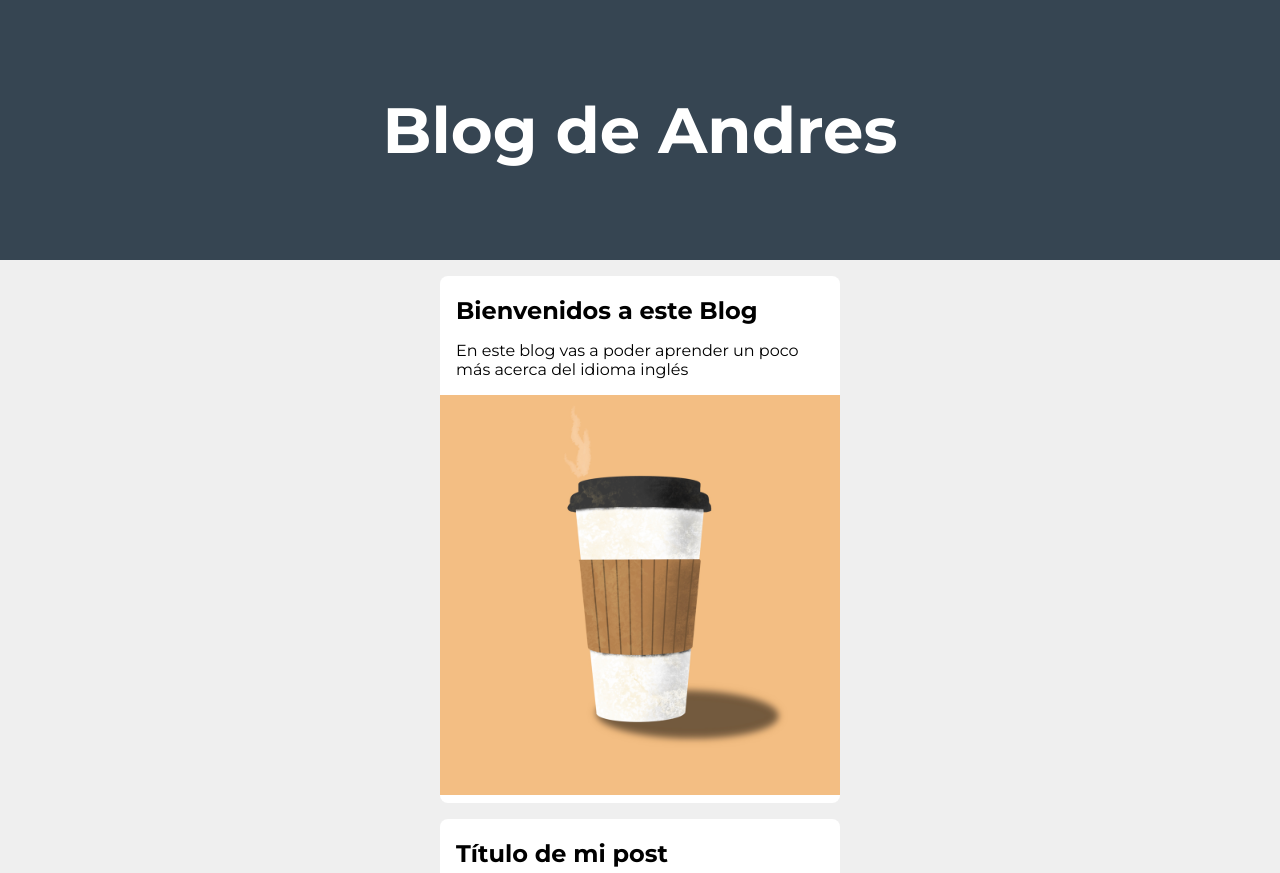
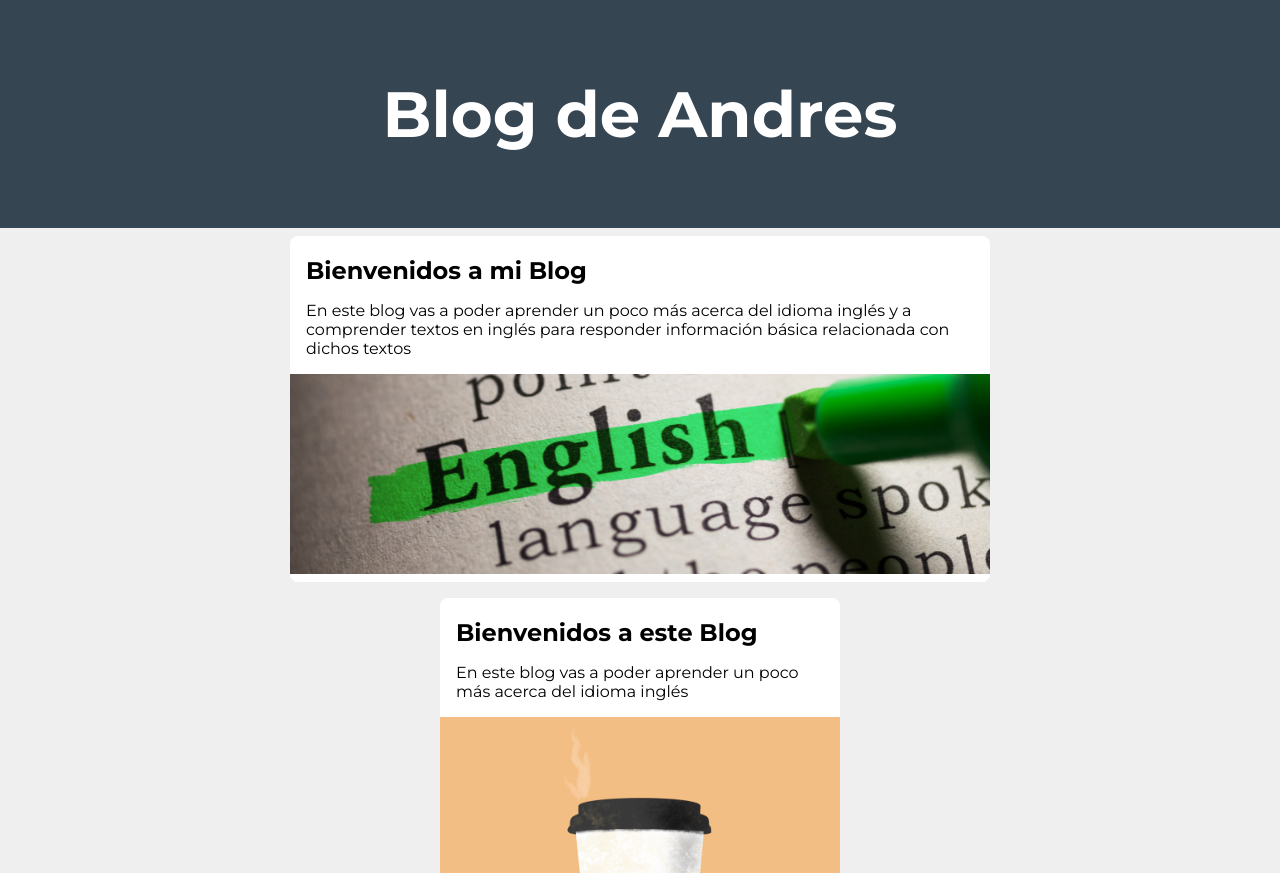
Before and after one commit to APN18/APN18.github.io, a plain HTML site: page index.html in a window 1280 px wide. Shown: the top 873 px of the page. Drawn offline with Linux system fonts and the light colour scheme.

Commit message:
Otro post de bienvenida con imagen y link

```diff
--- a/index.html
+++ b/index.html
@@ -1,7 +1,8 @@
 <!DOCTYPE html>
 <html>
 <head>
-    <title>Document</title>
+    <title>Mi Blog</title>
+    <link rel="icon" href="img/batman.png">
     <link rel="preconnect" href="https://fonts.googleapis.com">
     <link rel="preconnect" href="https://fonts.gstatic.com" crossorigin>
     <link href="https://fonts.googleapis.com/css2?family=Montserrat:wght@400;700&display=swap" rel="stylesheet">
@@ -11,12 +12,20 @@
     <header id="titulo">
         <h1>Blog de Andres</h1>
     </header>
+    <section class="container2">
+       <a href="https://www.youtube.com/watch?v=wZniZEbPAzk&list=WL&index=11&t=30s" target="_blank">
+        <div class="post">
+            <h2>Bienvenidos a mi Blog</h2>
+            <p>En este blog vas a poder aprender un poco más acerca del idioma inglés y a comprender textos en inglés para responder información básica relacionada con dichos textos </p>
+            <img src="img/bienvenida.png" width="700" />
+        </div>
+       </a>
+    </section>
     <section class="container">
         <article class="post">
             <h2>Bienvenidos a este Blog</h2>
             <p>En este blog vas a poder aprender un poco más acerca del idioma inglés</p>
             <img src="img/cafe.png" width="400"/>
-
         </article>
         <article class="post">
             <h2>Título de mi post</h2>
--- a/style.css
+++ b/style.css
@@ -10,7 +10,7 @@ body {
 header {
     background-color: #364552;
     color: white;
-    padding: 3rem 2rem;
+    padding: 2rem 2rem;
 }
 
 header h1 {
@@ -18,6 +18,34 @@ header h1 {
     text-align: center;
 }
 
+.container2{
+    width: 700px;
+    margin: 0 auto;
+}
+
+section div {
+    transition: all 0.3s ease;
+    background-color: #fff;
+    margin: 0.5rem 0;
+    border-radius: 0.5rem;
+    padding: 0.25rem 0;
+    color: black;
+    transition: all 0.3s ease;
+    cursor: pointer;
+}
+
+section div:hover {
+    box-shadow: 0 0.1rem 0.4rem rgba(0,0,0,0.3);
+}
+
+section div h2, section div p {
+    margin: 1rem;
+}
+
+section a {
+    color: black;
+    text-decoration: none;
+}
 .container {
     width: 400px;
     margin: 0 auto;
```
Also changed, not shown: img/batman.png (added), img/bienvenida.png (added).
